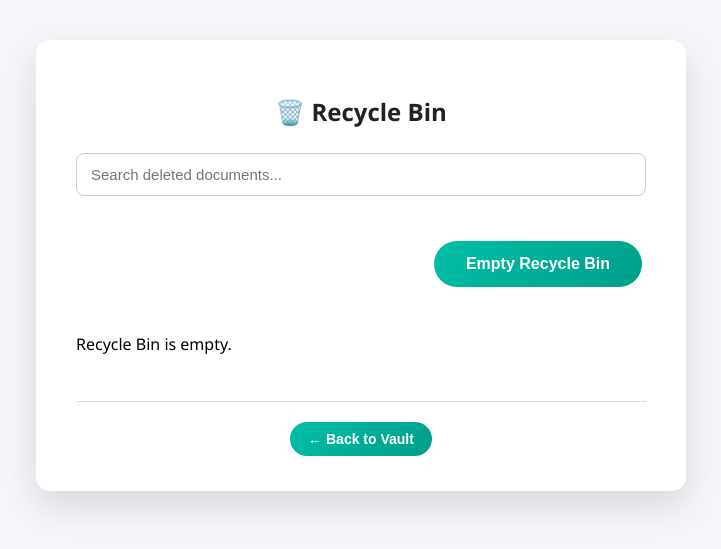
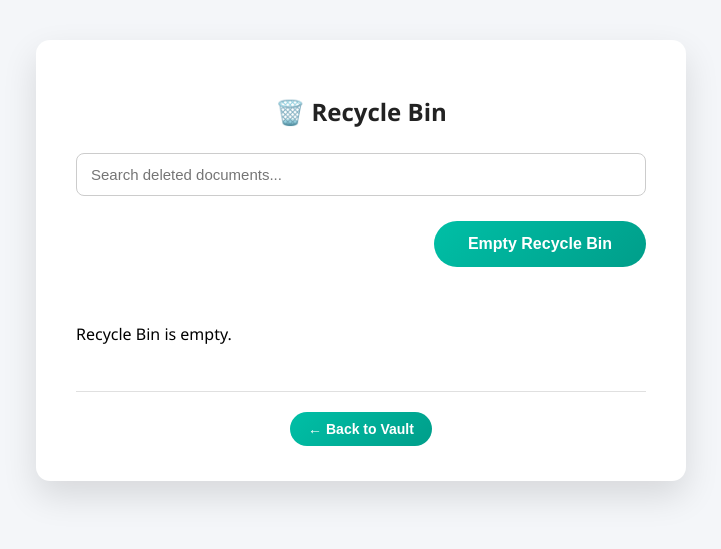
Before and after one commit to pushkar192003/Secure-Vault, a Django app: page /vault/recycle-bin/ in a window 1280 px wide. Shown: the part 58-607 px from the top of the page, without its empty margins (279-1000 px from the left). Run offline with Django 5.2, Linux system fonts and the light colour scheme; the visitor is signed in with stand-in values (Sample User, id 1); data that the repository does not hold is empty; parts of the project's set-up code (start-up, migrations or seed data) failed here and were passed over.

Commit message:
recycle bin button fix

```diff
--- a/secureVault/static/css/style.css
+++ b/secureVault/static/css/style.css
@@ -235,37 +235,35 @@ body {
     cursor: pointer;
 }
 
+/* ===== RECYCLE BIN FIX ===== */
 
-.vault-list {
-    margin-top: 10px;
-}
 .vault-header {
-    display: flex;
-    flex-direction: column;
-    gap: 20px;
-    margin-bottom: 30px;
+    display: block !important;
+    margin-bottom: 36px !important;
 }
 
-/* keep search full width */
-.vault-header .vault-search input {
-    width: 100%;
+.recycle-toolbar {
+    width: 100% !important;
+    display: block !important;
+    margin-top: 24px !important;
+    margin-bottom: 40px !important;
+    text-align: right !important;
 }
 
-/* align recycle button properly */
-.recycle-toolbar {
-    display: flex;
-    justify-content: flex-end;
-    padding-right: 4px; /* matches card padding */
+/* ensure form does not break alignment */
+.recycle-toolbar form {
+    display: inline-block !important;
 }
 
+/* button style */
 .recycle-danger {
-    padding: 14px 32px;
-    font-size: 16px;
-    border-radius: 999px;
-    background-color: #66b8a2;
-    color: white;
+    padding: 14px 34px !important;
+    border-radius: 999px !important;
+    font-size: 16px !important;
+    font-weight: 600 !important;
 }
 
-.recycle-danger:hover {
-    background-color: #5aa892;
+/* separate list clearly */
+.vault-list {
+    margin-top: 24px !important;
 }
```
Also changed, not shown: 1 other file.
